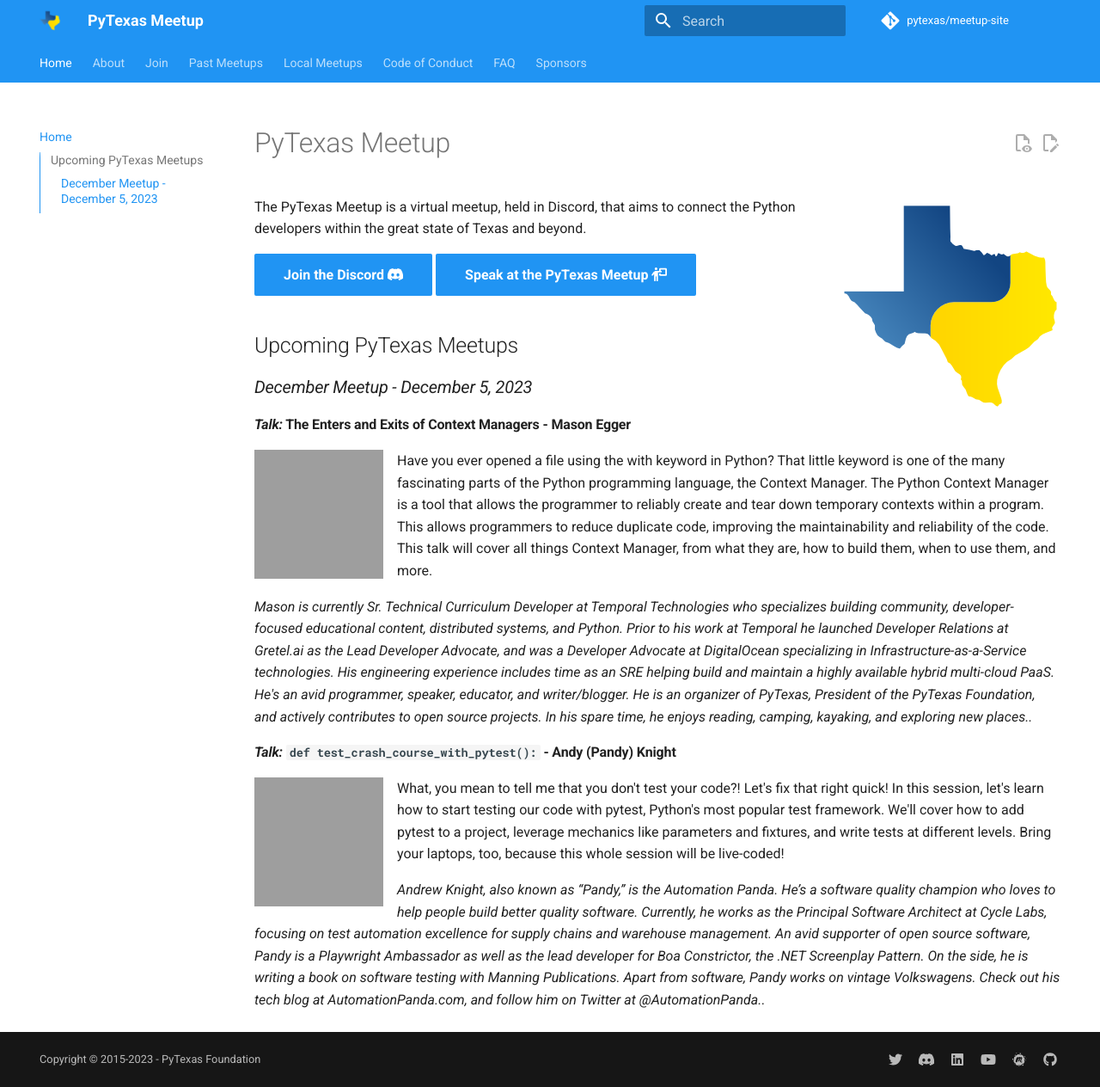
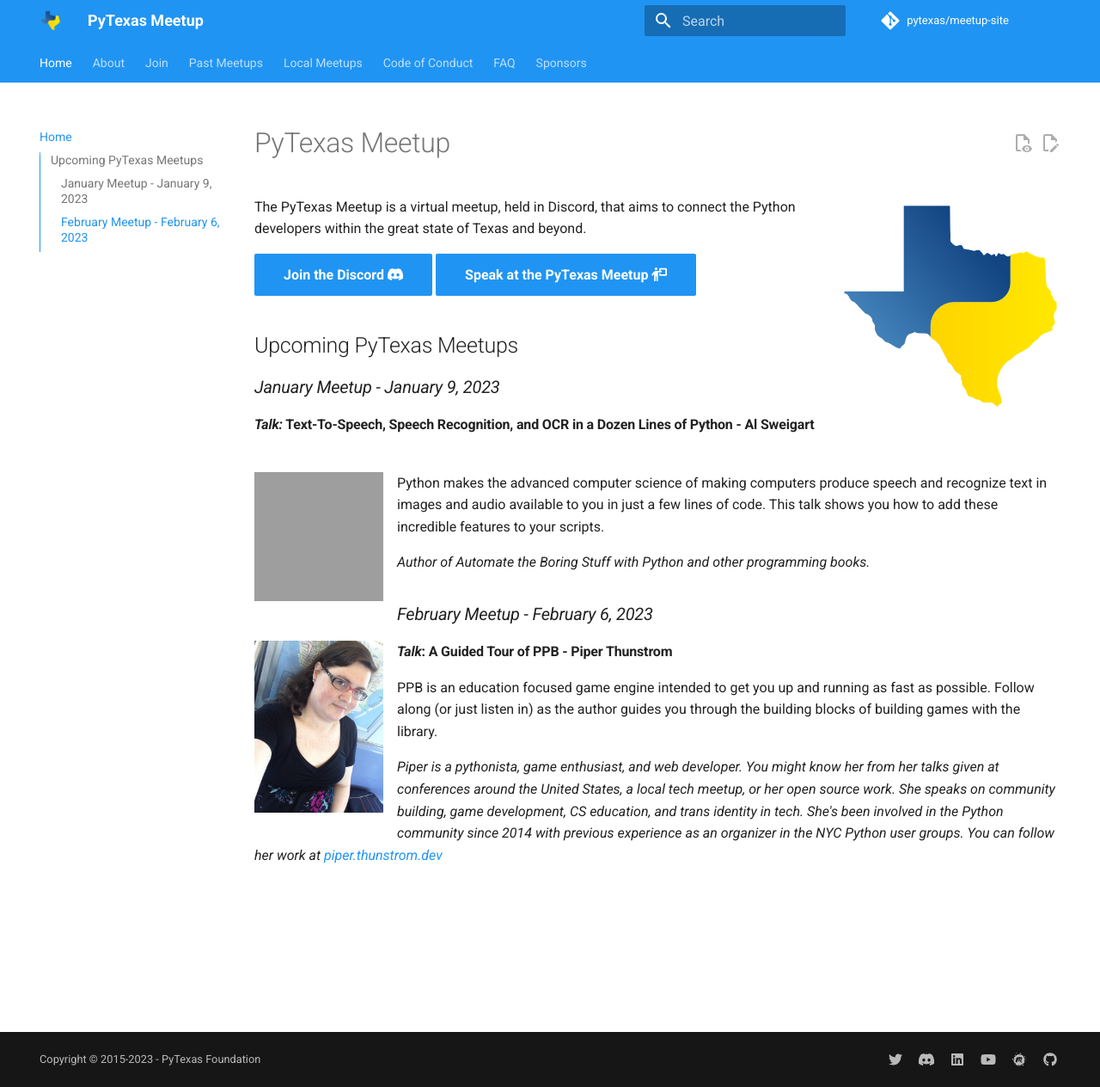
Before and after one commit to pytexas/meetup, an MkDocs documentation site: the page built from docs/index.md, in a window 1280 px wide and 1264 px high. Shown: the whole window at 86% size. Built offline with MkDocs 1.6.1 and Material for MkDocs 9.7.7, drawn with Linux system fonts in a browser that asks for light colours; comment, search, counter and statistics services are not loaded; grey boxes are pictures that could not be loaded.

Commit message:
Updating for December, Jan and even Feb (#16)

```diff
--- a/docs/index.md
+++ b/docs/index.md
@@ -12,18 +12,20 @@
 
 ## Upcoming PyTexas Meetups
 
-### _December Meetup - December 5, 2023_
+### _January Meetup - January 9, 2023_
 
-#### _Talk:_  The Enters and Exits of Context Managers - Mason Egger
-![Mason Egger Avatar](https://github.com/masonegger.png){: style="height:150px;width:150px" align=left}
+#### _Talk:_  Text-To-Speech, Speech Recognition, and OCR in a Dozen Lines of Python - Al Sweigart
+![Al Sweigart Avatar](https://github.com/asweigart.png){: style="height:150px;width:150px" align=left}
 
-Have you ever opened a file using the with keyword in Python? That little keyword is one of the many fascinating parts of the Python programming language, the Context Manager. The Python Context Manager is a tool that allows the programmer to reliably create and tear down temporary contexts within a program. This allows programmers to reduce duplicate code, improving the maintainability and reliability of the code. This talk will cover all things Context Manager, from what they are, how to build them, when to use them, and more.
+Python makes the advanced computer science of making computers produce speech and recognize text in images and audio available to you in just a few lines of code. This talk shows you how to add these incredible features to your scripts.
 
-_Mason is currently Sr. Technical Curriculum Developer at Temporal Technologies who specializes building community, developer-focused educational content, distributed systems, and Python. Prior to his work at Temporal he launched Developer Relations at Gretel.ai as the Lead Developer Advocate, and was a Developer Advocate at DigitalOcean specializing in Infrastructure-as-a-Service technologies. His engineering experience includes time as an SRE helping build and maintain a highly available hybrid multi-cloud PaaS. He's an avid programmer, speaker, educator, and writer/blogger. He is an organizer of PyTexas, President of the PyTexas Foundation, and actively contributes to open source projects. In his spare time, he enjoys reading, camping, kayaking, and exploring new places.._
+_Author of Automate the Boring Stuff with Python and other programming books._
 
-#### _Talk:_ `def test_crash_course_with_pytest():` - Andy (Pandy) Knight
-![Andy Knight Avatar](https://github.com/AndyLPK247.png){: style="height:150px;width:150px" align=left}
+### _February Meetup - February 6, 2023_
+![Al Sweigart Avatar](../../assets/images/piper-thunstrom.jpg){: style="height:200px;width:150px" align=left}
 
-What, you mean to tell me that you don't test your code?! Let's fix that right quick! In this session, let's learn how to start testing our code with pytest, Python's most popular test framework. We'll cover how to add pytest to a project, leverage mechanics like parameters and fixtures, and write tests at different levels. Bring your laptops, too, because this whole session will be live-coded!
+#### _Talk_: A Guided Tour of PPB - Piper Thunstrom
 
-_Andrew Knight, also known as “Pandy,” is the Automation Panda. He’s a software quality champion who loves to help people build better quality software. Currently, he works as the Principal Software Architect at Cycle Labs, focusing on test automation excellence for supply chains and warehouse management. An avid supporter of open source software, Pandy is a Playwright Ambassador as well as the lead developer for Boa Constrictor, the .NET Screenplay Pattern. On the side, he is writing a book on software testing with Manning Publications. Apart from software, Pandy works on vintage Volkswagens. Check out his tech blog at AutomationPanda.com, and follow him on Twitter at @AutomationPanda.._
+PPB is an education focused game engine intended to get you up and running as fast as possible. Follow along (or just listen in) as the author guides you through the building blocks of building games with the library.
+
+_Piper is a pythonista, game enthusiast, and web developer. You might know her from her talks given at conferences around the United States, a local tech meetup, or her open source work. She speaks on community building, game development, CS education, and trans identity in tech. She's been involved in the Python community since 2014 with previous experience as an organizer in the NYC Python user groups. You can follow her work at [piper.thunstrom.dev](https://piper.thunstrom.dev)_
--- a/docs/past_meetups/.authors.yml
+++ b/docs/past_meetups/.authors.yml
@@ -19,3 +19,7 @@
     name: Mariatta
     description: Mariatta is a Python core developer where she focuses on improving the workflow and documentation. She is active in the Python community as an advisor for the Global PyLadies, co-founder of PyCascades, and is currently chairing PyCon US conference.
     avatar: https://github.com/mariatta.png
+  automationpanda:
+    name: Pandy Knight
+    description: I'm the Automation Panda! I build solutions to testing problems.
+    avatar: https://github.com/automationpanda.png
```
Also changed, not shown: docs/past_meetups/posts/2023-11-07.md (+1 -1 lines), docs/past_meetups/posts/2023-12-05.md (added, +36 -0 lines), docs/assets/images/piper-thunstrom.jpg (added).
